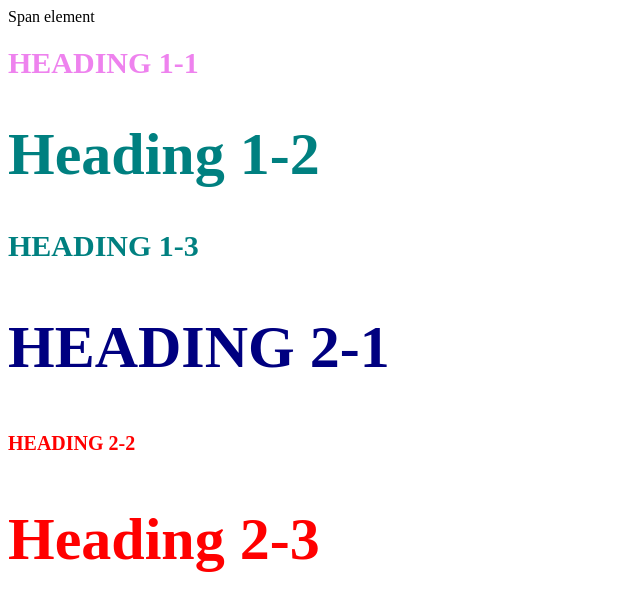
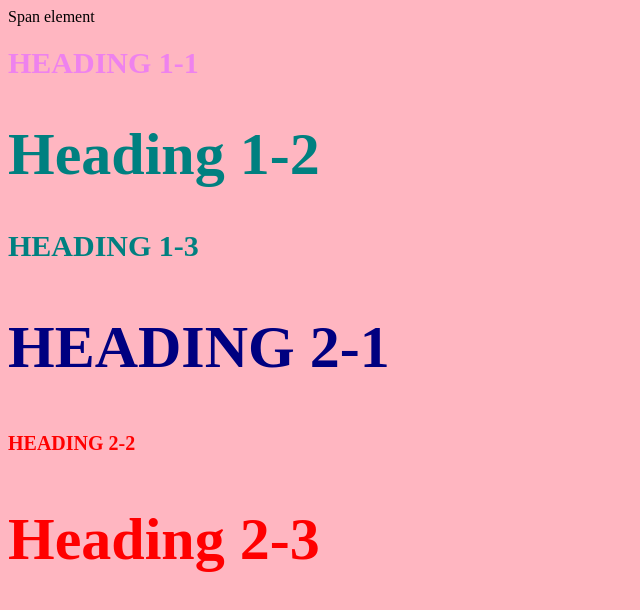
Before and after one commit to gunjandesign/jkk, a plain HTML site: page style-test.html in a window 1280 px wide. Shown: the whole page, without its empty margins (0-640 px from the left). Drawn offline with Linux system fonts and the light colour scheme.

Commit message:
added bg color

```diff
--- a/css/test.css
+++ b/css/test.css
@@ -1,3 +1,4 @@
+body{background-color:lightpink}
 h1{font-size: 30px; color: teal;}
 h2{color:red;font-size: 20px;}
 .big{font-size: 60px;}
```
